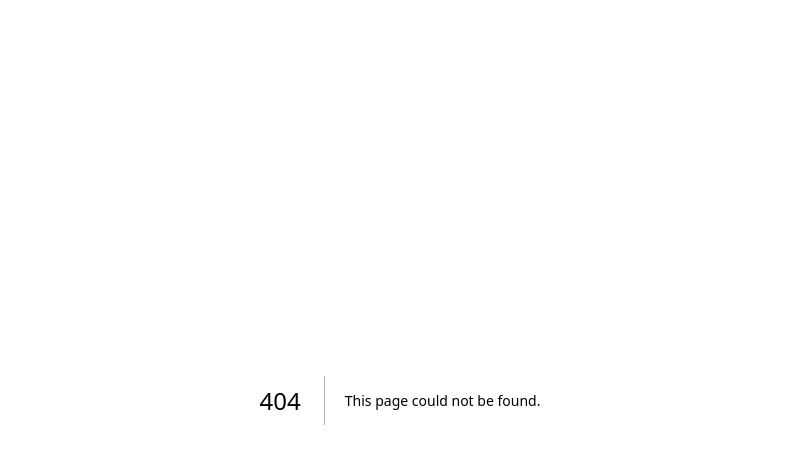
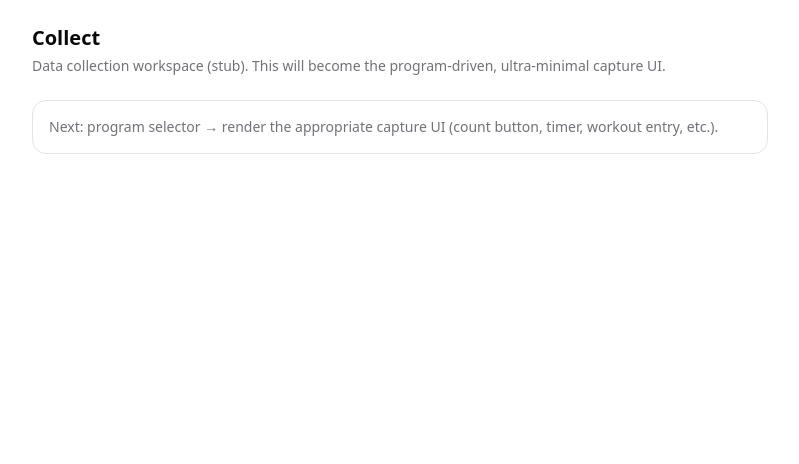
Before and after one commit to keashaborn/verbalsage-chat_v2, a Next.js app: page /collect in a window 1280 px wide. Before the commit this address had no page. Shown: the top 464 px of the page, without its empty margins (240-1039 px from the left). Built offline with nearby package versions, Linux system fonts and the light colour scheme.

Commit message:
auto: snapshot 2026-01-14T19:25:47Z

```diff
--- /dev/null
+++ b/app/collect/page.tsx
@@ -0,0 +1,16 @@
+export default function CollectPage() {
+  return (
+    <div className="min-h-screen bg-background text-foreground">
+      <div className="mx-auto w-full max-w-3xl px-4 py-6">
+        <div className="text-xl font-semibold">Collect</div>
+        <div className="mt-1 text-sm text-muted-foreground">
+          Data collection workspace (stub). This will become the program-driven, ultra-minimal capture UI.
+        </div>
+
+        <div className="mt-6 rounded-xl border p-4 text-sm text-muted-foreground">
+          Next: program selector → render the appropriate capture UI (count button, timer, workout entry, etc.).
+        </div>
+      </div>
+    </div>
+  );
+}
```
